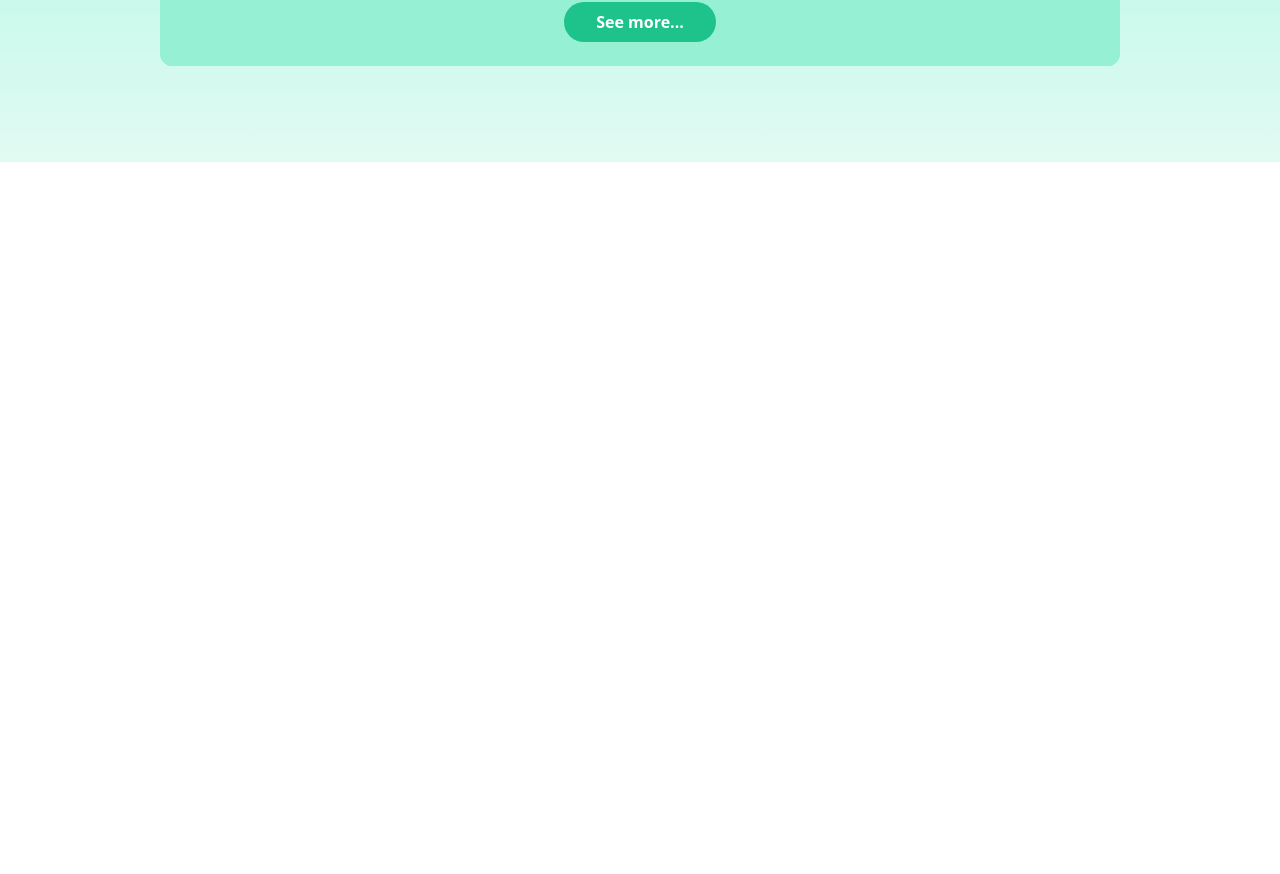
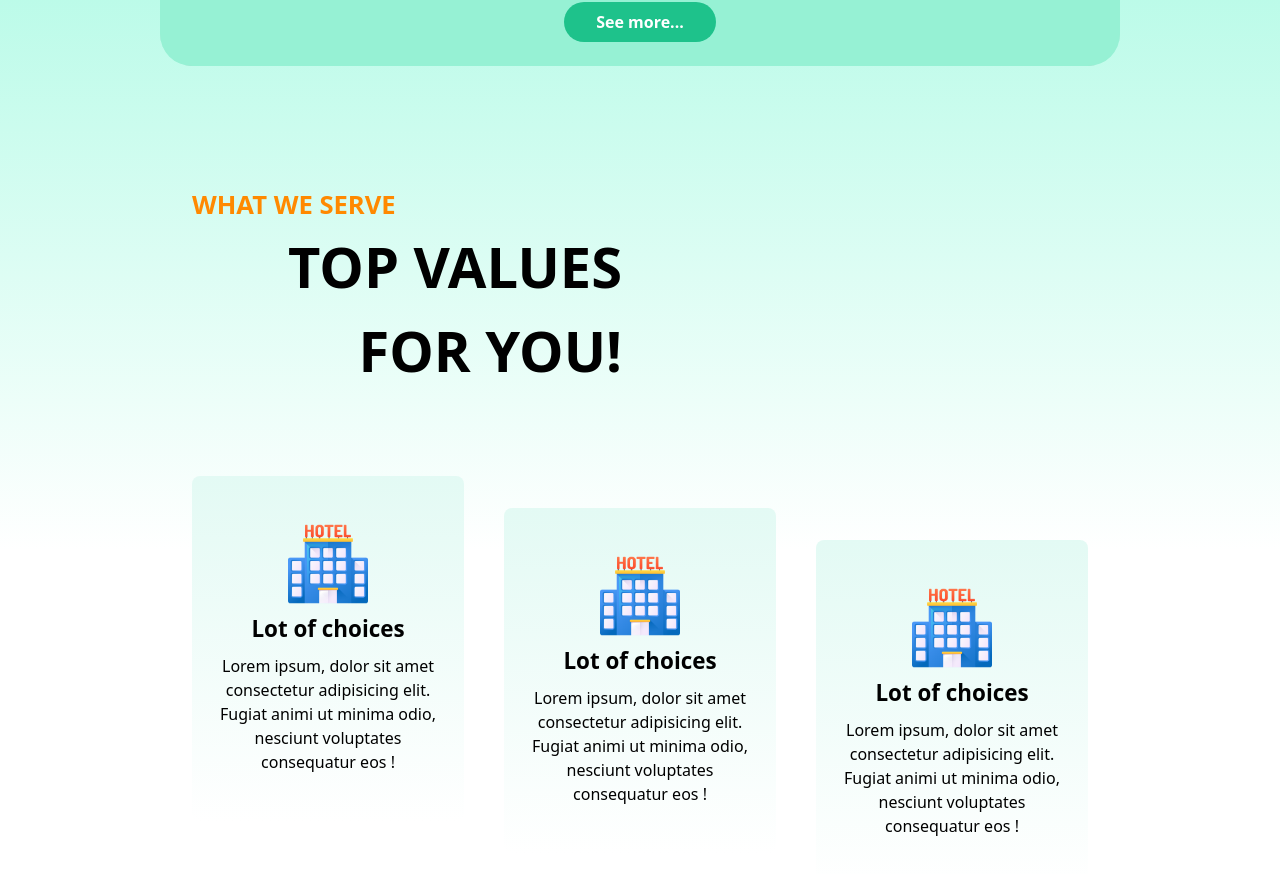
Before and after one commit to webakash1806/Ease-Book-India, a React (Vite) app in the folder client/: page / in a window 1280 px wide. Shown: the part 1142-2016 px from the top of the page. Before the commit the page ends 1304 px from the top, so only its background shows below. Built offline with nearby package versions, Linux system fonts and the light colour scheme.

Commit message:
what we do section created

```diff
--- a/client/src/Components/CategorySection.jsx
+++ b/client/src/Components/CategorySection.jsx
@@ -54,8 +54,8 @@ const CategorySection = () => {
 
 
     return (
-        <div className='w-full h-fit py-24  bg-gradient-to-b from-[#161d1b] from-[0%] via-[#86f8d7] via-[5%] to-[#E2FAF3] flex items-center justify-center overflow-hidden'>
-            <div className='rounded-xl overflow-hidden '>
+        <div className='w-full h-fit py-24  bg-gradient-to-b from-[#161d1b] from-[-1%] via-[#86f8d7] via-[2%] to-[50%] lg:to-[65%] to-white flex flex-col items-center justify-center overflow-hidden'>
+            <div className='rounded-[2rem] overflow-hidden '>
                 <div className='grid grid-cols-3 md:grid-cols-6 items-center justify-center w-fit'>
                     <div onClick={() => setActive(1)} className={`w-[6rem] md:w-[7rem] lg:w-[10rem] lg:p-2 flex flex-col p-1 items-center justify-center ${active === 1 ? 'bg-[#FF8900]' : 'bg-white'}`}>
                         <img className='w-[3.5rem]' src={hotelImg} alt="" />
@@ -108,6 +108,30 @@ const CategorySection = () => {
                     <button className='bg-[#1EC28B] my-6 p-2 px-8 rounded-full font-semibold'>See more...</button>
                 </div>
             </div>
+            <div className='text-black flex flex-col items-center justify-center gap-5 my-20 py-10 lg:w-[70vw]'>
+                <div className='md:w-full md:text-start text-center'>
+                    <h4 className='text-[#FF8900] font-bold lg:text-[1.6rem] text-[1.35rem]'>WHAT WE SERVE</h4>
+                    <h2 className='text-[1.75rem] md:text-[3rem] lg:text-[3.5rem] md:ml-24 font-bold md:text-end w-fit'>TOP VALUES <br className='md:block hidden ' /> FOR YOU!</h2>
+                </div>
+                <div className='flex items-center justify-center flex-wrap gap-5 md:gap-8 lg:gap-10'>
+                    <div className='w-[17rem] transition-all duration-700 flex flex-col items-center hover:from-[#96F1D4] hover:to-white bg-gradient-to-b justify-center  text-center p-4 to-[#fff] from-[#e3faf4] gap-2 py-12 rounded-lg'>
+                        <img className='w-[5rem]' src={hotelImg} alt="" />
+                        <h3 className='text-[1.4rem] font-semibold'>Lot of choices</h3>
+                        <p>Lorem ipsum, dolor sit amet consectetur adipisicing elit. Fugiat animi ut minima odio, nesciunt voluptates consequatur eos !</p>
+                    </div>
+                    <div className='w-[17rem] transition-all duration-700 flex flex-col items-center hover:from-[#96F1D4] hover:to-white bg-gradient-to-b justify-center  text-center p-4 to-[#fff] from-[#e3faf4] gap-2 py-12 rounded-lg lg:mt-16'>
+                        <img className='w-[5rem]' src={hotelImg} alt="" />
+                        <h3 className='text-[1.4rem] font-semibold'>Lot of choices</h3>
+                        <p>Lorem ipsum, dolor sit amet consectetur adipisicing elit. Fugiat animi ut minima odio, nesciunt voluptates consequatur eos !</p>
+                    </div>
+                    <div className='w-[17rem] transition-all duration-700 flex flex-col items-center hover:from-[#96F1D4] hover:to-white bg-gradient-to-b justify-center  text-center p-4 to-[#fff] from-[#e3faf4] gap-2 py-12 rounded-lg lg:mt-32'>
+                        <img className='w-[5rem]' src={hotelImg} alt="" />
+                        <h3 className='text-[1.4rem] font-semibold'>Lot of choices</h3>
+                        <p>Lorem ipsum, dolor sit amet consectetur adipisicing elit. Fugiat animi ut minima odio, nesciunt voluptates consequatur eos !</p>
+                    </div>
+
+                </div>
+            </div>
         </div>
     )
 }
```
